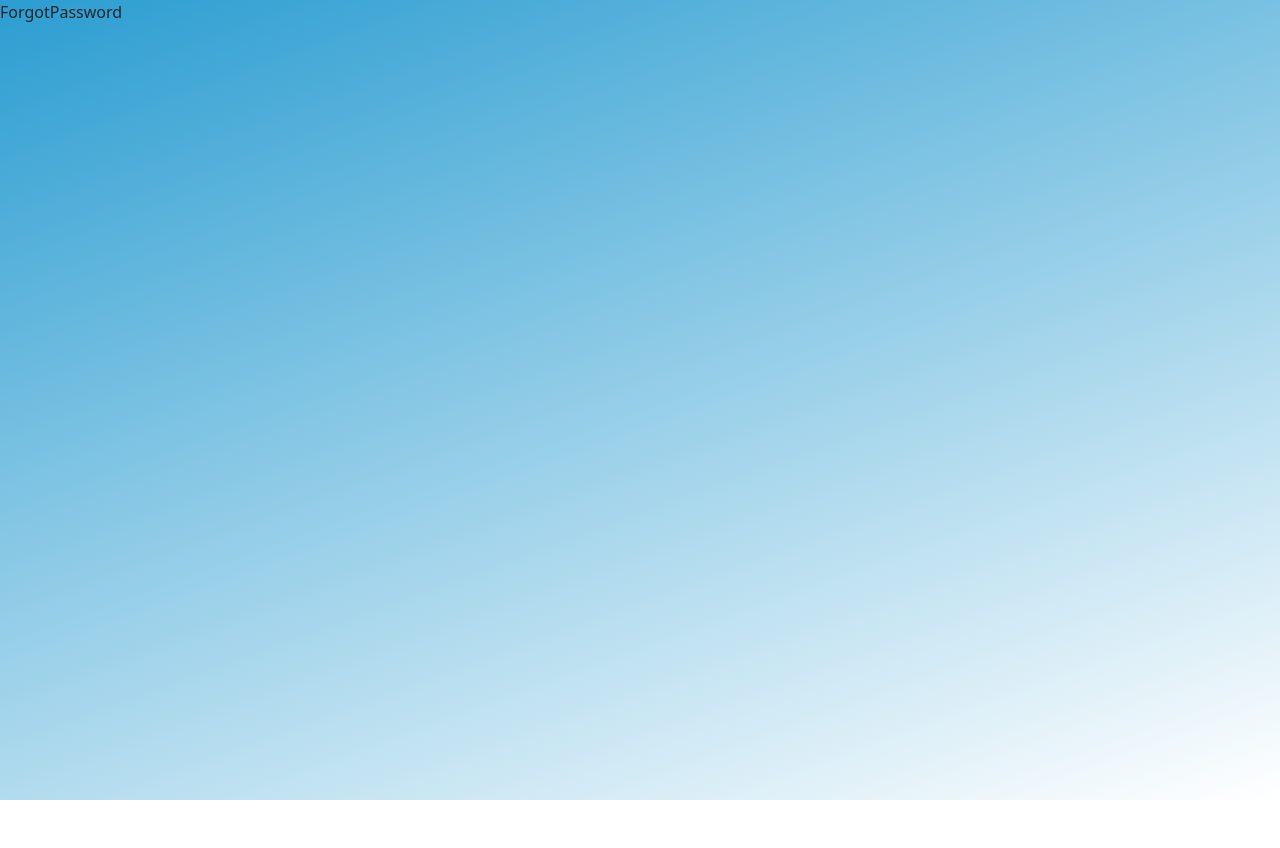
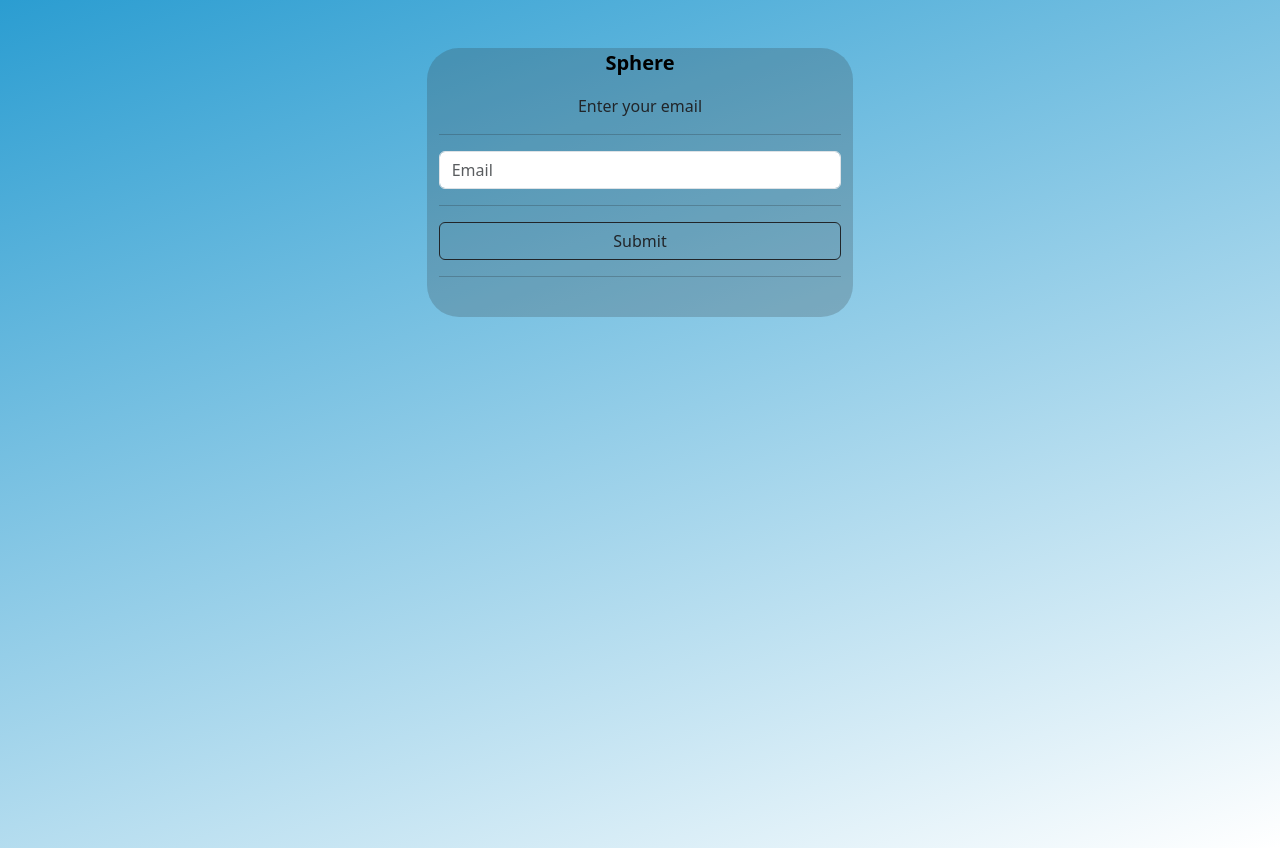
Before and after one commit to teydd/sphere, a React (Vite) app in the folder sphere/: page /forgot-password in a window 1280 px wide. Before the commit the page ends 800 px from the top, so only its background shows below. Built offline with nearby package versions, Linux system fonts and the light colour scheme.

Commit message:
forgot form

```diff
--- a/sphere/src/pages/ForgotPassword.jsx
+++ b/sphere/src/pages/ForgotPassword.jsx
@@ -2,6 +2,25 @@ import React from 'react'
 
 export default function ForgotPassword() {
   return (
-    <div>ForgotPassword</div>
+   <div className="container bg-whit mt-5 col-sm-6 col-md-6 col-lg-4 form rounded-5">
+        <div className=" text-center">
+          <a className='text-decoration-none text-black lead fw-bold' href="/">Sphere</a>
+        </div>
+        <p className="text-center pt-3">Enter your email</p>
+        <hr />
+        <form>
+          <input
+            className="form-control"
+            type="text"
+            name=""
+            id=""
+            placeholder="Email"
+          />{" "}
+          <hr />
+          <button className="btn btn-outline-dark w-100">Submit</button>
+          <hr />
+        </form>
+        <br />
+      </div>
   )
 }
```
